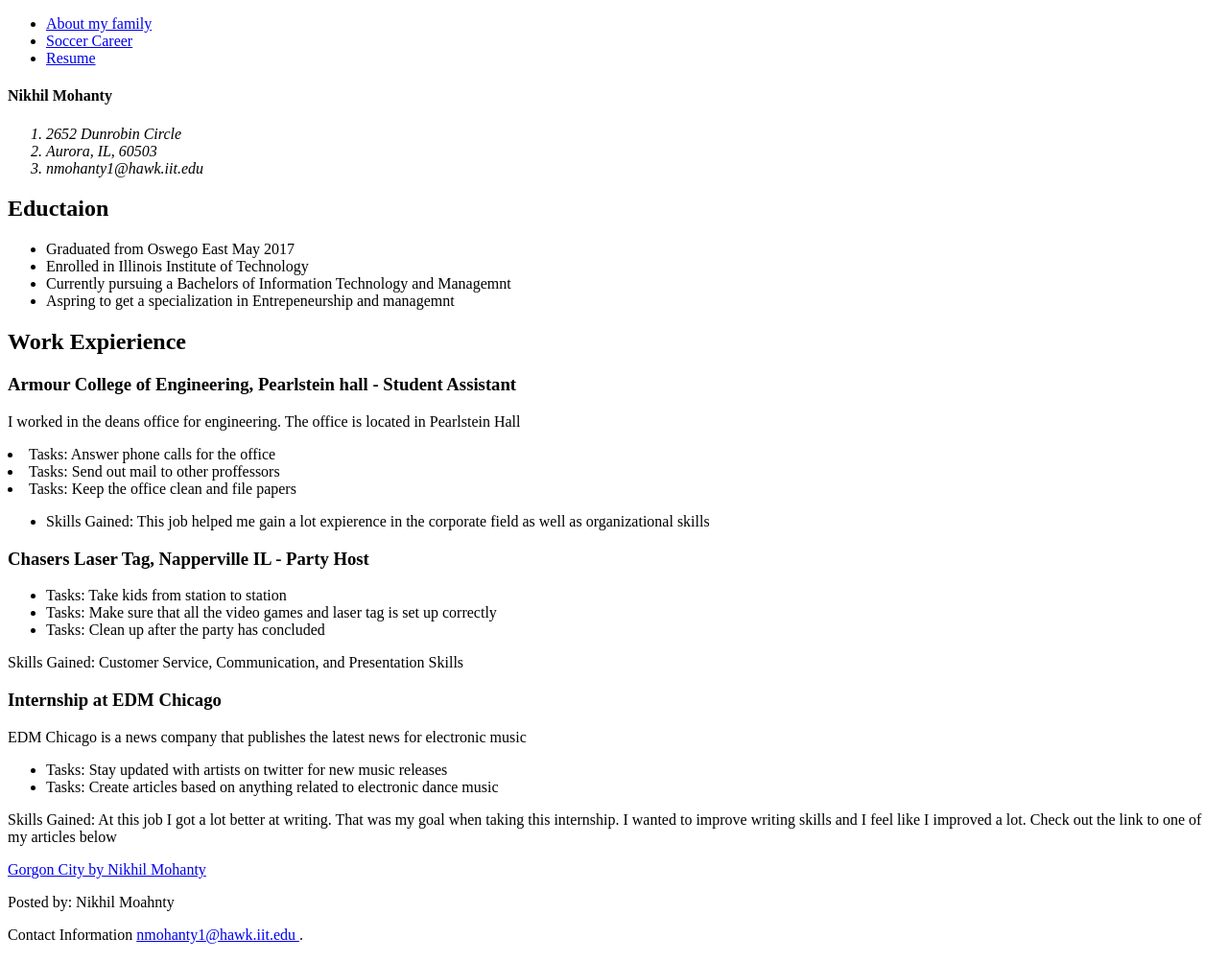
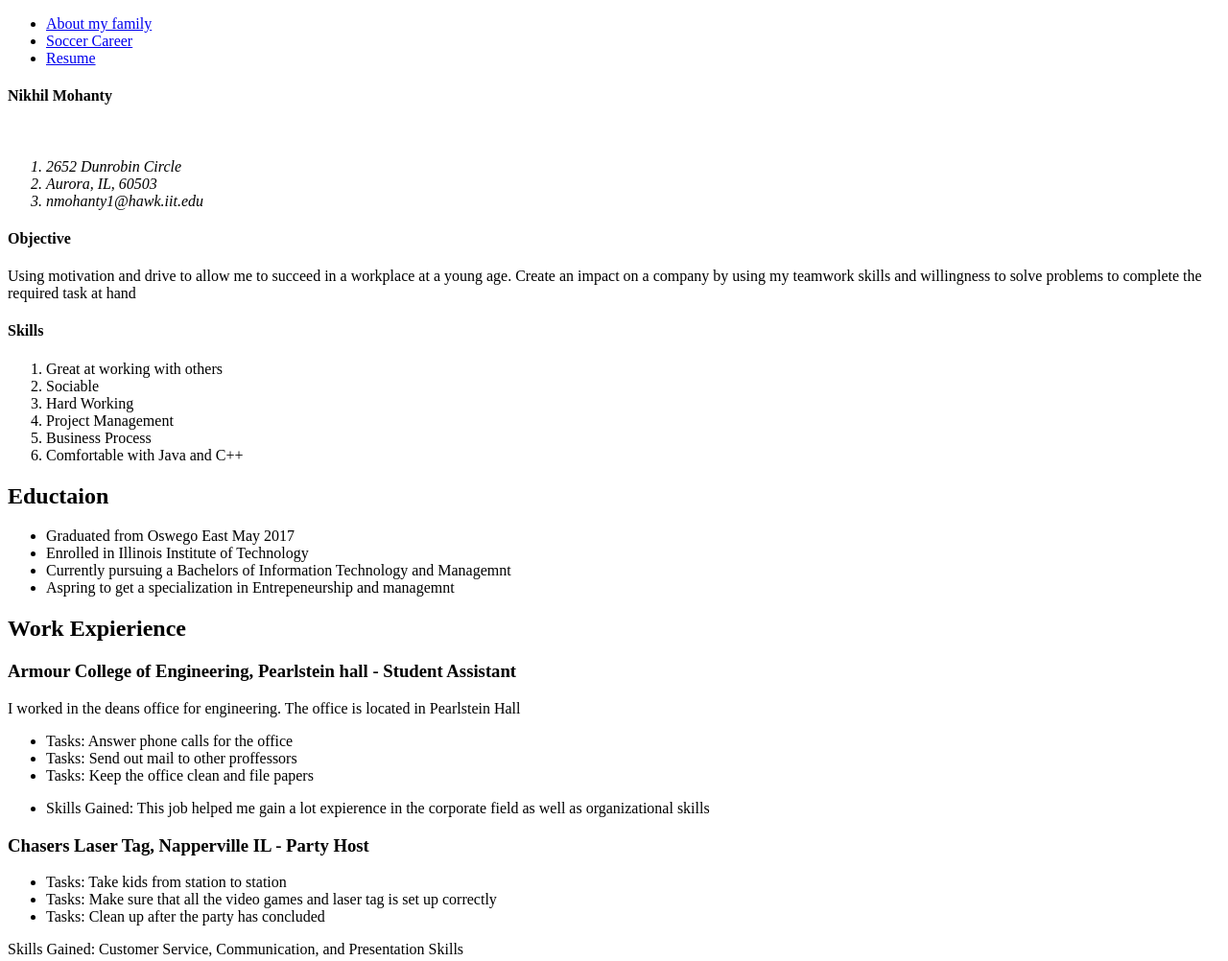
Before and after one commit to Nmohanty1/361-project-one, a plain HTML site: page resume/index.html in a window 1280 px wide. Shown: the top 1002 px of the page at 96% size. Drawn offline with Linux system fonts and the light colour scheme.

Commit message:
Made readable better comments

```diff
--- a/resume/index.html
+++ b/resume/index.html
@@ -4,6 +4,7 @@
   <title> Nikhil's Resume</title>
   <meta charset="utf-8"/>
 </head>
+<!--Insert the header with all the different links alsong with top of resume-->
   <ul>
     <li><a href="../family/family.hmtl">About my family</a></li>
     <li><a href="../Hobbies/index.html">Soccer Career</a></li>
@@ -12,6 +13,7 @@
 <main>
   <header>
     <h4>Nikhil Mohanty </h4>
+      <img src="" alt="">
       <address>
         <ol>
           <li class="postal">2652 Dunrobin Circle</li>
@@ -21,21 +23,34 @@
       </address>
   </header>
 <section>
+<!--Objective and skills-->
+  <h4 id="objective">Objective</h4>
+    <p>Using motivation and drive to allow me to succeed in a workplace at a young
+      age. Create an impact on a company by using my teamwork skills and willingness
+      to solve problems to complete the required task at hand</p>
+  <h4 id="Skills">Skills</h4>
+    <ol>
+      <li>Great at working with others</li>
+      <li>Sociable</li>
+      <li>Hard Working</li>
+      <li>Project Management</li>
+      <li>Business Process</li>
+      <li>Comfortable with Java and C++</li>
+    </ol>
+<!--get into the deep information of the resume, education, work expierence-->
   <h2>Eductaion</h2>
     <ul>
-      <li class=education >Graduated from Oswego East May 2017</li>
-      <li class=education>Enrolled in Illinois Institute of Technology</li>
+      <li>Graduated from Oswego East May 2017</li>
+      <li>Enrolled in Illinois Institute of Technology</li>
       <li>Currently pursuing a Bachelors of Information Technology and Managemnt</li>
       <li>Aspring to get a specialization in Entrepeneurship and managemnt</li>
     </ul>
 </section>
 <section>
   <h2>Work Expierience</h2>
-
   <h3>Armour College of Engineering, Pearlstein hall - Student Assistant</h3>
   <p>I worked in the deans office for engineering. The office is located in Pearlstein Hall</p>
-
-  <ul=tasks>
+  <ul id="tasks">
       <li>Tasks: Answer phone calls for the office</li>
       <li>Tasks: Send out mail to other proffessors</li>
       <li>Tasks: Keep the office clean and file papers</li>
@@ -44,28 +59,26 @@
       <li>Skills Gained: This job helped me gain a lot expierence in the corporate field as well
       as organizational skills</li>
   </ul>
-
 <h3>Chasers Laser Tag, Napperville IL - Party Host</h3>
   <ul class=Tasks>
       <li>Tasks: Take kids from station to station</li>
       <li>Tasks: Make sure that all the video games and laser tag is set up correctly</li>
       <li>Tasks: Clean up after the party has concluded</li>
   </ul>
-        <p>Skills Gained: Customer Service, Communication, and Presentation Skills</p>
+      <p>Skills Gained: Customer Service, Communication, and Presentation Skills</p>
 <h3>Internship at EDM Chicago</h3>
   <p>EDM Chicago is a news company that publishes the latest news for electronic music<p>
-    <ul class=Tasks>
+    <ul class="Tasks">
       <li>Tasks: Stay updated with artists on twitter for new music releases</li>
       <li>Tasks: Create articles based on anything related to electronic dance music</li>
     </ul>
   <p>Skills Gained: At this job I got a lot better at writing. That was my goal when taking this internship. I wanted to improve writing skills and I feel like I improved a lot.
     Check out the link to one of my articles below </p>
-
-  <a href="http://edmchicago.com/2018/05/11/gorgon-city-kamille-ghosted-go-deep/">Gorgon City by Nikhil Mohanty</a>
+    <a href="http://edmchicago.com/2018/05/11/gorgon-city-kamille-ghosted-go-deep/">Gorgon City by Nikhil Mohanty</a>
+</section>
 </main>
-</section>
 </html>
-
+<!--Footer that is on every page-->
 <footer>
   <p>Posted by: Nikhil Moahnty</p>
   <p>Contact Information <a href="nmohanty1@hawk.iit.edu">nmohanty1@hawk.iit.edu
```
Also changed, not shown: Hobbies/index.html (+10 -6 lines), family/index.html (+6 -5 lines).
